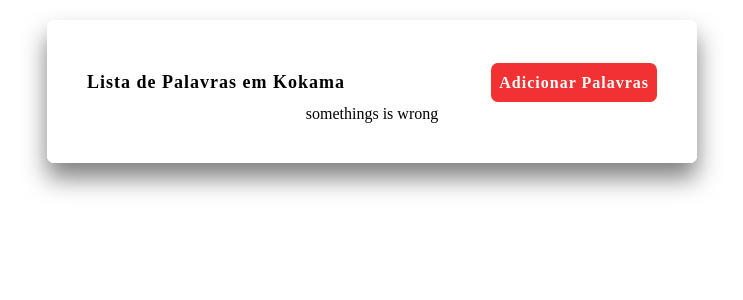
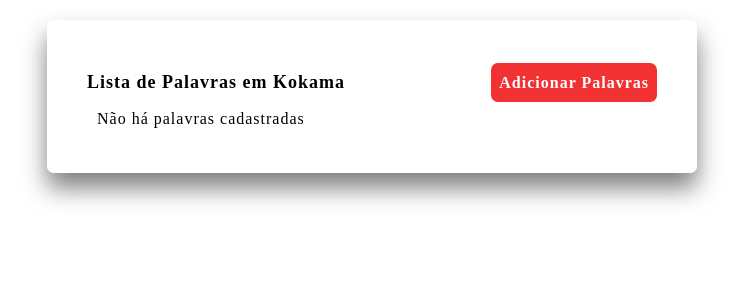
Before and after one commit to fga-eps-mds/2020.2-Projeto-Kokama-Traducao, a Django app: page /administrador/lista_de_palavras/ in a window 1280 px wide. Shown: the part 64-364 px from the top of the page, without its empty margins (268-1011 px from the left). Run offline with Django 3.2, Linux system fonts and the light colour scheme; data that the repository does not hold is empty.

Commit message:
Changes in list
Co-authored-by: Luiz Gustavo <luiz1gustavocampos@gmail.com>
Co-authored-by: Andre Lucas <andrelucax@gmail.com>

```diff
--- a/dictionary/templates/list_translation.html
+++ b/dictionary/templates/list_translation.html
@@ -124,6 +124,16 @@
                 border: 1px solid #F23232;
                 color: #000000;
             }
+            .list-word{
+                font-size: 16px;
+                color: #000000;
+                letter-spacing: 1px;
+                left: 0;
+                margin-top: 5px;
+                margin-bottom: 5px;
+                text-decoration:none;
+                padding-left: 10px;
+            }
 
         </style>
     </head>
@@ -153,7 +163,9 @@
                     <a class='word-kokama' href="https://www.google.com/">{{ item.word_kokama}}</a>
                 </div>
             {% empty %}
-                <a>somethings is wrong</a>
+                <div class= 'word-list'>
+                    <a class='list-word'>Não há palavras cadastradas</a>
+                </div>
             {% endfor %}
         </div>
 
--- a/dictionary/views_html.py
+++ b/dictionary/views_html.py
@@ -6,8 +6,10 @@ from .models import PhrasePortuguese, PhraseKokama, PronunciationType,Translate
 def add_translate(request):
     if(request.user.is_superuser):
         if(request.method == 'GET'):
+
             return render(request, 'add_translation.html')
         elif(request.method == 'POST'):
+            form = form_class(request.POST)
             portuguese_word = request.POST.get('portuguese_word')
             kokama_word = request.POST.get('kokama_word')
             pronunciation_type = request.POST.get('type_pronunciation')
```
